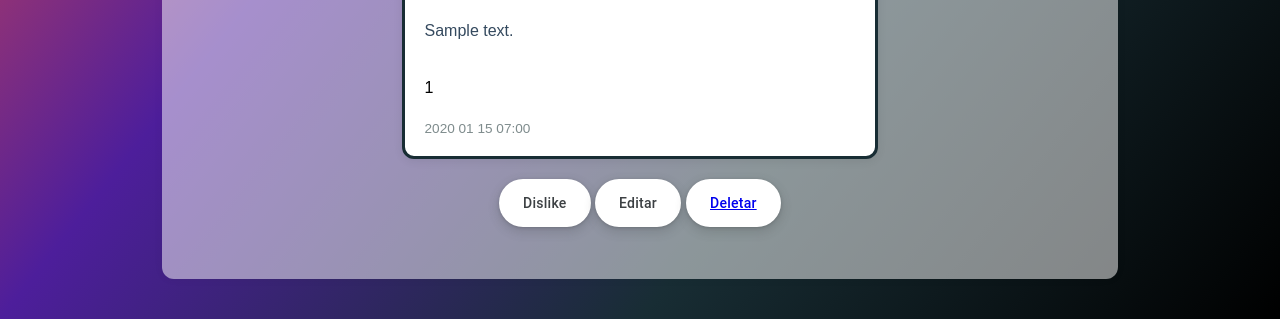
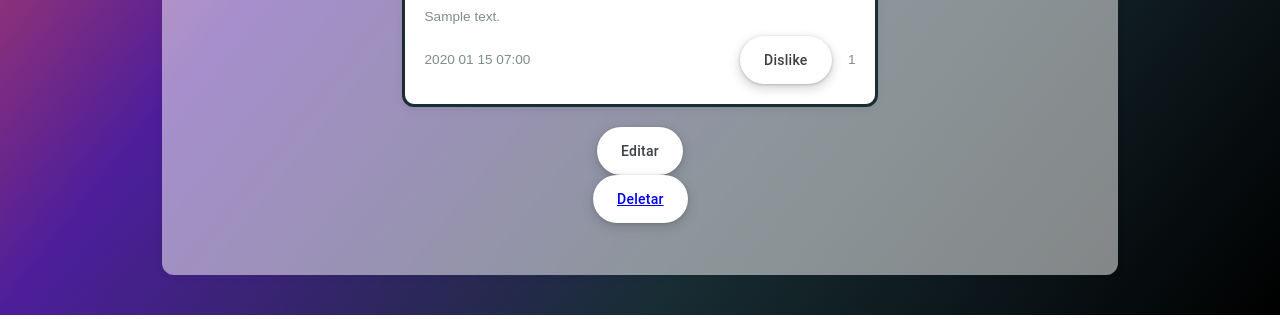
Before and after one commit to engsoft-atitus/engsw-2025-1, a Django app: a page that uses comunidade/templates/comunidade/community_preview.html in a window 1280 px wide. Shown: the part 1297-1616 px from the top of the page. Run offline with Django 5.2, Linux system fonts and the light colour scheme; a user stored in the database is signed in; tables that the repository leaves empty hold one stand-in row (values such as "Sample post"); grey boxes marked "Sample" are stand-in pictures.

Commit message:
Alteração no front-end de likes em posts

```diff
--- a/comunidade/static/comunidade/base.css
+++ b/comunidade/static/comunidade/base.css
@@ -318,6 +318,7 @@
 }
 
 .post-body {
+  text-align: left;
   margin: 12px 0;
   color: #34495e;
   line-height: 1.5;
@@ -328,7 +329,7 @@
   margin: 0;
   color: #7f8c8d;
   font-size: 0.85rem;
-  text-align: right;
+  text-align: left;
 }
 
 
@@ -363,3 +364,20 @@
   gap: 16px;
   align-items: center;
 }
+
+.low-post-section{
+  width: 100%;
+  display: flex;
+  flex-flow: row;
+  gap: 16px;
+  align-items: center;
+  justify-content: space-between;
+
+}
+
+.like-section{
+  display: flex;
+  flex-flow: row;
+  gap: 16px;
+  align-items: center;
+}
--- a/comunidade/templates/comunidade/community_preview.html
+++ b/comunidade/templates/comunidade/community_preview.html
@@ -76,17 +76,27 @@
         </div>
 
         <p class="post-body">{{post.body}}</p>
-	      <p class="curtidas">{{post.curtidas}}</p>
+
+        <div class="low-post-section">
+
         {% localtime on %}
           <p>{{post.data_post|timezone:"America/Sao_Paulo"|date:"Y m d H:i"}}</p>
         {% endlocaltime %}
-        </div>
-      </div>
+
+      <div id="{{post.id}}" class="like-section">
         {% if request.user in post.curtidores.all %}
-	      <button class="like-post" onclick="dislike(this.parentNode)">Dislike</button>
+        <button class="like-post" onclick="dislike(this.parentNode)">Dislike</button>
         {% else %}
         <button class="like-post" onclick="like(this.parentNode)">Like</button>
         {% endif %}
+
+
+       <p class="curtidas">{{post.curtidas}}</p>
+      </div>
+
+
+        </div>
+      </div>
         {% if post.user == request.user %}
           <button class="edit-post" onclick="setEditPost(this.parentNode)">Editar</button>
           <button class="delete-post"><a href="{% url 'delete_post' post.id %}">Deletar</a></button>
--- a/comunidade/views.py
+++ b/comunidade/views.py
@@ -161,6 +161,7 @@
     if request.method == "POST":
         json_data = json.loads(request.body)
         post_id = json_data.get('id')
+
         try:
             post = Post.objects.filter(id=post_id).get()
             post.curtidores.add(request.user)
@@ -176,6 +177,7 @@
     if request.method == "POST":
         json_data = json.loads(request.body)
         post_id = json_data.get('id')
+
         try:
             post = Post.objects.filter(id=post_id).get()
             post.curtidores.remove(request.user)
```
Also changed, not shown: comunidade/static/comunidade/community_preview.js (+12 -1 lines), comunidade/migrations/0020_alter_post_curtidores.py (added).
